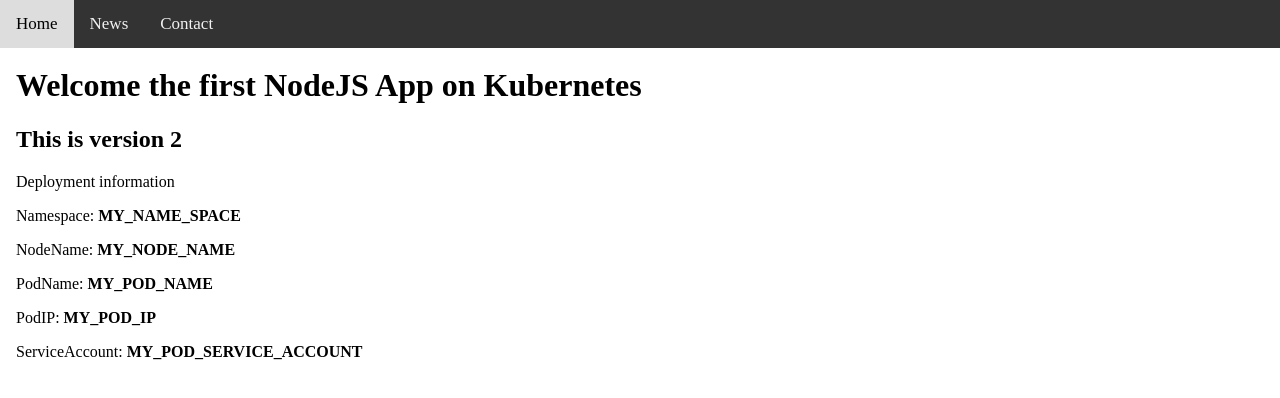
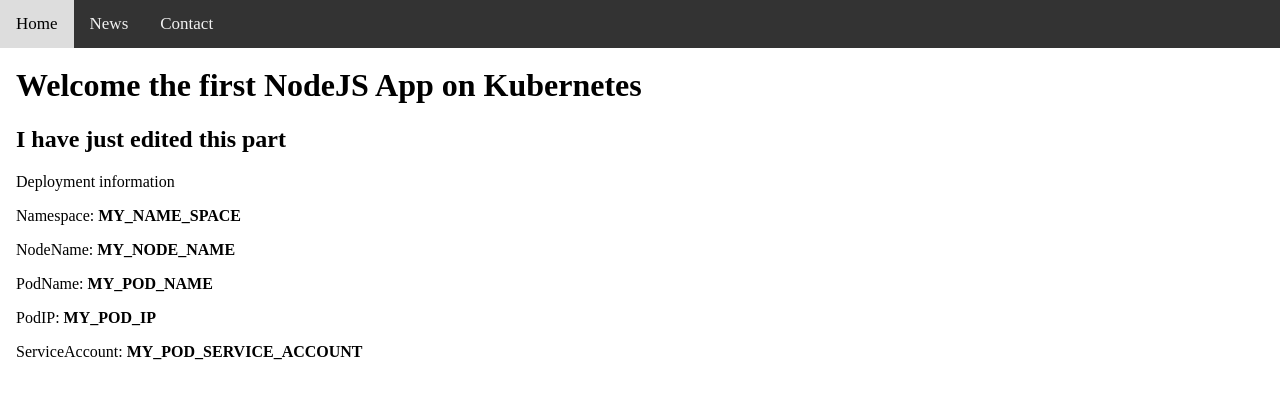
Before and after one commit to thekhai0303/feb-app-source, a website: page documents/index.html in a window 1280 px wide. Shown: the top 398 px of the page. Drawn offline with Linux system fonts and the light colour scheme.

Commit message:
Update index.html

```diff
--- a/documents/index.html
+++ b/documents/index.html
@@ -50,7 +50,7 @@
 
     <div class="main">
         <h1>Welcome the first NodeJS App on Kubernetes</h1>
-        <h2>This is version 2</h2>
+        <h2>I have just edited this part</h2>
 
         <p>Deployment information</p>
         <p>Namespace: <strong>MY_NAME_SPACE</strong></p>
```
